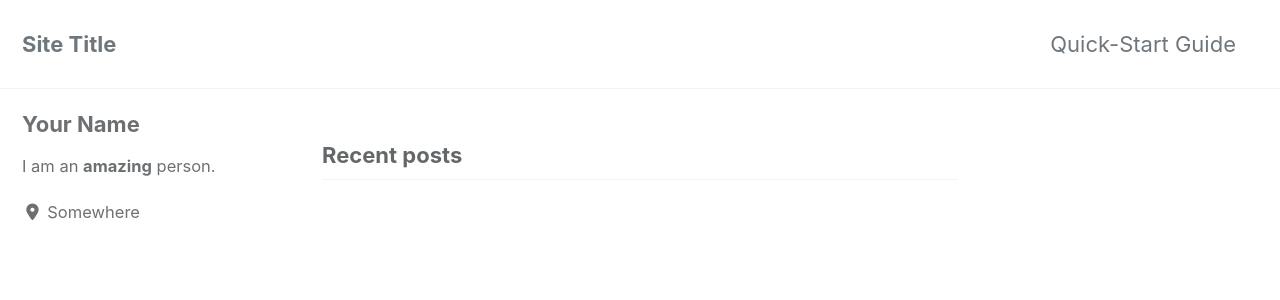
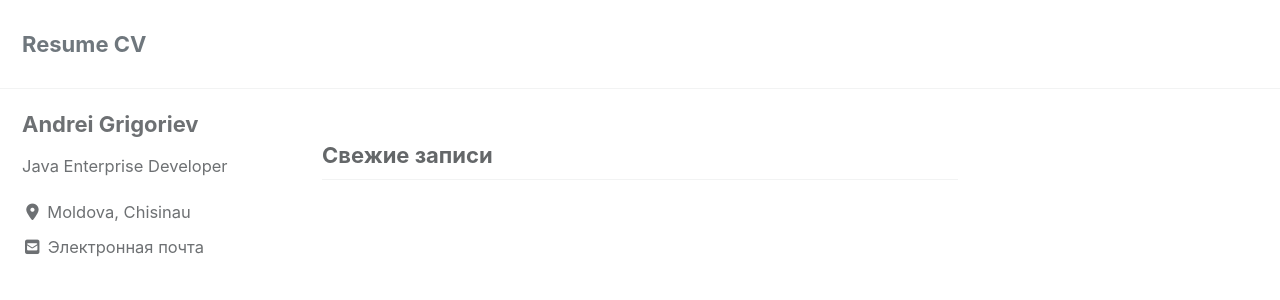
Before and after one commit to grigorievfinance/grigorievfinance.github.io, a Jekyll site: the page built from index.html, in a window 1280 px wide and 900 px high. Shown: the top 300 px of the window. Built offline with Jekyll 4.4.1, drawn with Linux system fonts in a browser that asks for light colours; cached includes are drawn as plain includes; nearby versions of some CDN libraries; the list of posts is cut into pages by our own code; some of the changed text lies outside the part shown.

Commit message:
update info

```diff
--- a/_config.yml
+++ b/_config.yml
@@ -15,12 +15,12 @@
 minimal_mistakes_skin    : "default" # "air", "aqua", "contrast", "dark", "dirt", "neon", "mint", "plum", "sunrise"
 
 # Site Settings
-locale                   : "en-US"
-title                    : "Site Title"
+locale                   : "ru-RU"
+title                    : "Resume CV"
 title_separator          : "-"
 subtitle                 : # site tagline that appears below site title in masthead
-name                     : "Your Name"
-description              : "An amazing website."
+name                     : "Andrei Grigoriev"
+description              : "Java Enterprise Developer"
 url                      : # the base hostname & protocol for your site e.g. "https://mmistakes.github.io"
 baseurl                  : # the subpath of your site, e.g. "/blog"
 repository               : # GitHub username/repo-name e.g. "mmistakes/minimal-mistakes"
@@ -93,11 +93,11 @@ analytics:
 
 # Site Author
 author:
-  name             : "Your Name"
+  name             : "Andrei Grigoriev"
   avatar           : # path of avatar image, e.g. "/assets/images/bio-photo.jpg"
-  bio              : "I am an **amazing** person."
-  location         : "Somewhere"
-  email            :
+  bio              : "Java Enterprise Developer"
+  location         : "Moldova, Chisinau"
+  email            : "grigorievfinance@gmail.com"
   links:
     - label: "Email"
       icon: "fas fa-fw fa-envelope-square"
@@ -123,13 +123,13 @@ footer:
   links:
     - label: "Twitter"
       icon: "fab fa-fw fa-twitter-square"
-      # url:
+      url: "https://twitter.com/grigorievfinanc"
     - label: "Facebook"
       icon: "fab fa-fw fa-facebook-square"
-      # url:
+      url: "https://www.facebook.com/grigorievfinance"
     - label: "GitHub"
       icon: "fab fa-fw fa-github"
-      # url:
+      url: "https://github.com/grigorievfinance"
     - label: "GitLab"
       icon: "fab fa-fw fa-gitlab"
       # url:
@@ -138,7 +138,7 @@ footer:
       # url:
     - label: "Instagram"
       icon: "fab fa-fw fa-instagram"
-      # url:
+      url: "https://www.instagram.com/grigorievfinance/"
 
 
 # Reading Files
--- a/_data/navigation.yml
+++ b/_data/navigation.yml
@@ -1,7 +1,7 @@
 # main links
 main:
-  - title: "Quick-Start Guide"
-    url: https://mmistakes.github.io/minimal-mistakes/docs/quick-start-guide/
+  # - title: "Quick-Start Guide"
+  #   url: https://mmistakes.github.io/minimal-mistakes/docs/quick-start-guide/
   # - title: "About"
   #   url: https://mmistakes.github.io/minimal-mistakes/about/
   # - title: "Sample Posts"
```
